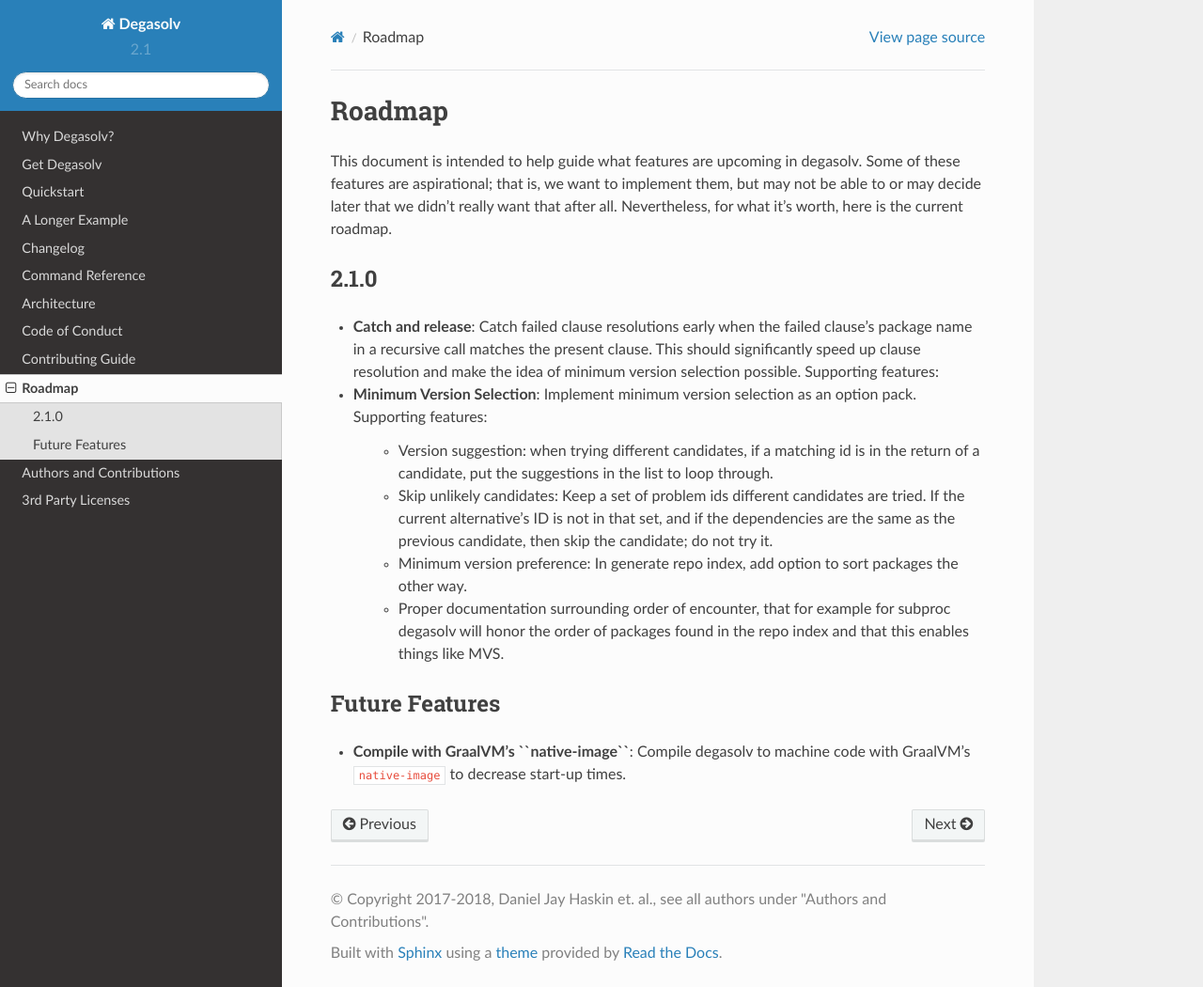
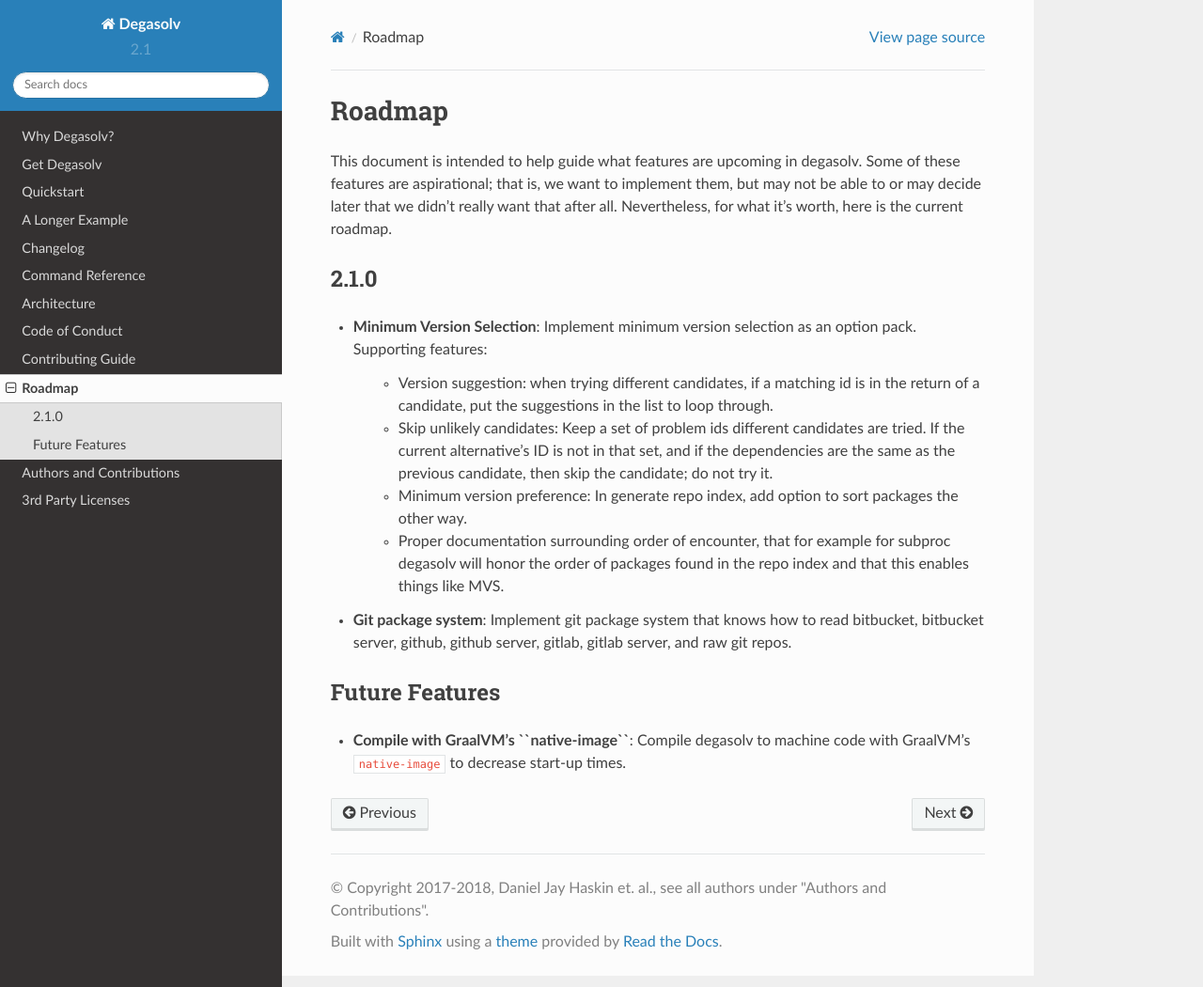
Before and after one commit to djhaskin987/degasolv, a Sphinx documentation site: the page built from docs/roadmap.rst, in a window 1280 px wide and 1050 px high. Shown: the whole window at 94% size. Built offline with Sphinx 7.4.7 and the Read the Docs theme 2.0.0, drawn with Linux system fonts in a browser that asks for light colours.

Commit message:
Update roadmap

```diff
--- a/docs/roadmap.rst
+++ b/docs/roadmap.rst
@@ -8,11 +8,6 @@
 
 2.1.0
 -----
-
-- **Catch and release**: Catch failed clause resolutions early when the failed
-  clause's package name in a recursive call matches the present clause. This
-  should significantly speed up clause resolution and make the idea of minimum
-  version selection possible. Supporting features:
 
 - **Minimum Version Selection**: Implement minimum version selection as an
   option pack. Supporting features:
@@ -29,6 +24,10 @@
       subproc degasolv will honor the order of packages found in the repo index
       and that this enables things like MVS.
 
+- **Git package system**: Implement git package system that knows how to
+  read bitbucket, bitbucket server, github, github server, gitlab, gitlab
+  server, and raw git repos.
+
 Future Features
 ---------------
 - **Compile with GraalVM's ``native-image``**: Compile degasolv to machine
```
